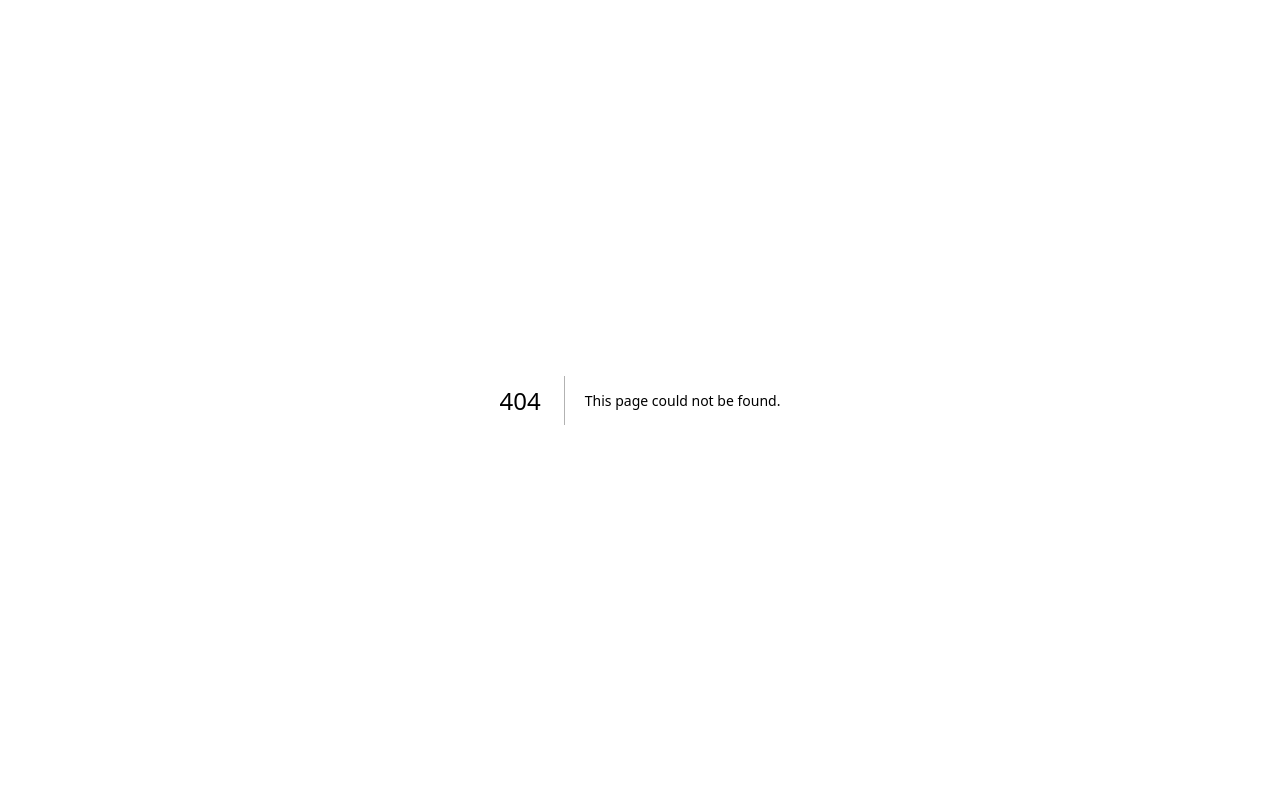
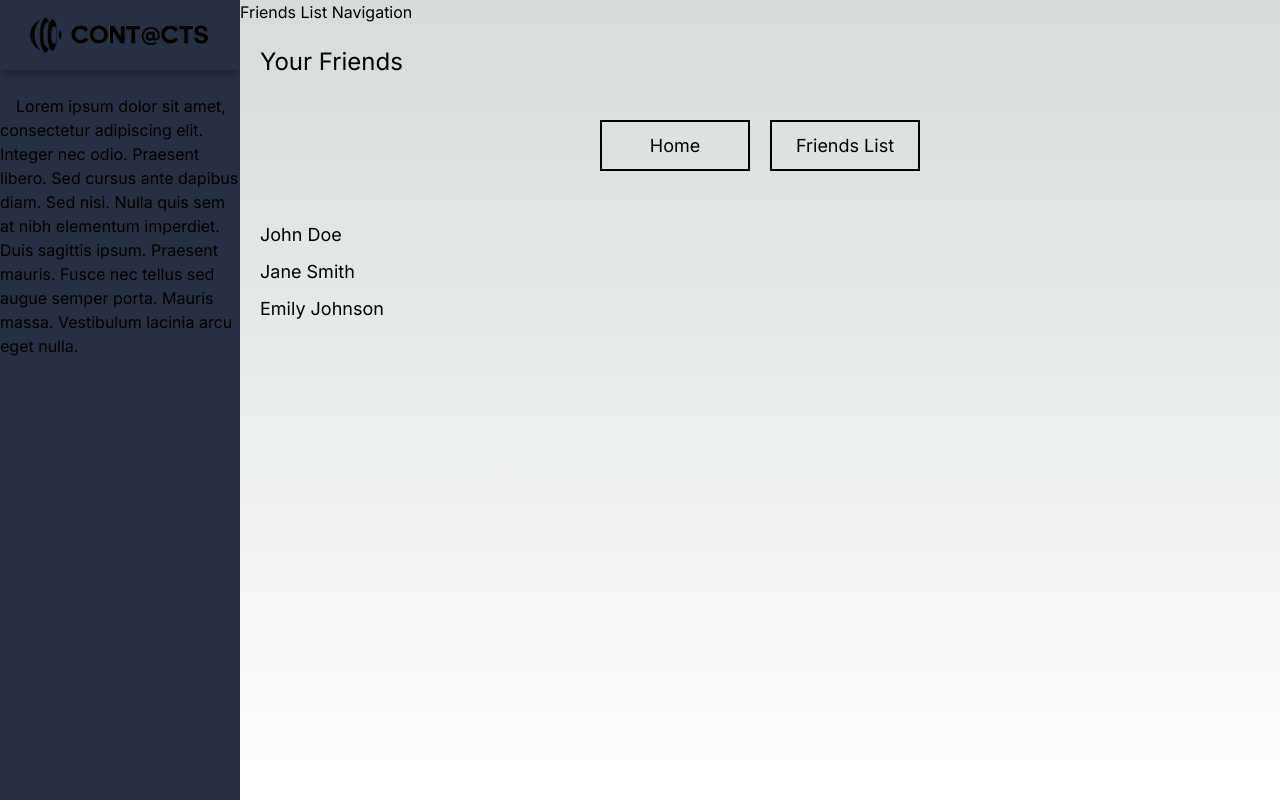
Before and after one commit to BLuong-vul/contacts-fork, a Next.js app in the folder frontend/: page /social-media-app/friends-list in a window 1280 px wide. Before the commit this address had no page. Built offline with nearby package versions, Linux system fonts and the light colour scheme.

Commit message:
Add files via upload

```diff
--- /dev/null
+++ b/frontend/src/app/social-media-app/friends-list/friends-list.module.css
@@ -0,0 +1,43 @@
+.friendsContainer {
+    padding: 20px;
+}
+
+.title {
+    font-size: 24px;
+    margin-bottom: 20px;
+}
+
+/* Navigation (Link Boxes) styling */
+.navContainer {
+    display: flex;
+    justify-content: center;
+    gap: 20px;                /* Adds spacing between the link boxes */
+    padding: 20px 0;          /* Adds padding to the top and bottom */
+    margin-bottom: 30px;
+}
+
+.linkBox {
+    border: 2px solid black;  /* Outline for the box */
+    padding: 10px 20px;       /* Adds space inside the box */
+    text-align: center;
+    width: 150px;             /* Sets width of each box */
+    text-decoration: none;    /* Removes the underline from links */
+    color: black;
+    font-size: 18px;
+    transition: background-color 0.3s;
+}
+
+.linkBox:hover {
+    background-color: #f0f0f0; /* Changes background color on hover */
+}
+
+/* Friends list styling */
+.friendList {
+    list-style: none;
+    padding: 0;
+}
+
+.friendItem {
+    margin: 10px 0;
+    font-size: 18px;
+}
--- /dev/null
+++ b/frontend/src/app/social-media-app/friends-list/layout.js
@@ -0,0 +1,11 @@
+export default function FriendsListLayout({ children }) {
+    return (
+        <div>
+            <nav>
+                <h2>Friends List Navigation</h2>
+                {/* Add any navigation options here */}
+            </nav>
+            <main>{children}</main>
+        </div>
+    );
+}
--- /dev/null
+++ b/frontend/src/app/social-media-app/friends-list/page.js
@@ -0,0 +1,35 @@
+import styles from './friends-list.module.css'; // adjust the path as necessary
+import Link from 'next/link';
+
+export default function FriendsListPage() {
+    const friends = [
+        { id: 1, name: "John Doe" },
+        { id: 2, name: "Jane Smith" },
+        { id: 3, name: "Emily Johnson" }
+    ];
+
+    return (
+        <div className={styles.friendsContainer}>
+            <h1 className={styles.title}>Your Friends</h1>
+
+            {/* Link boxes section */}
+            <nav className={styles.navContainer}>
+            	<Link href="/social-media-app" className={styles.linkBox}>
+            		Home
+          		</Link>
+                <Link href="/social-media-app/friends-list" className={styles.linkBox}>
+            		Friends List
+          		</Link>
+            </nav>
+
+            {/* Friends list section */}
+            <ul className={styles.friendList}>
+                {friends.map(friend => (
+                    <li key={friend.id} className={styles.friendItem}>
+                        {friend.name}
+                    </li>
+                ))}
+            </ul>
+        </div>
+    );
+}
```
